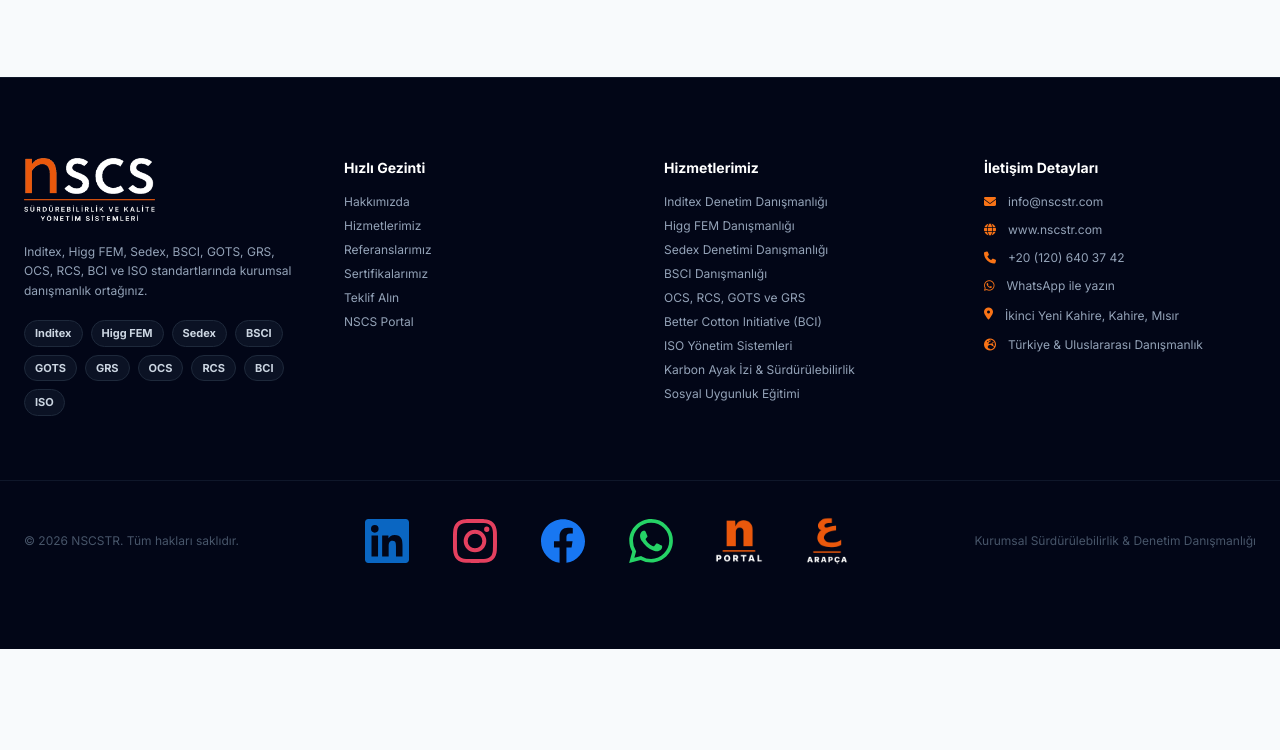
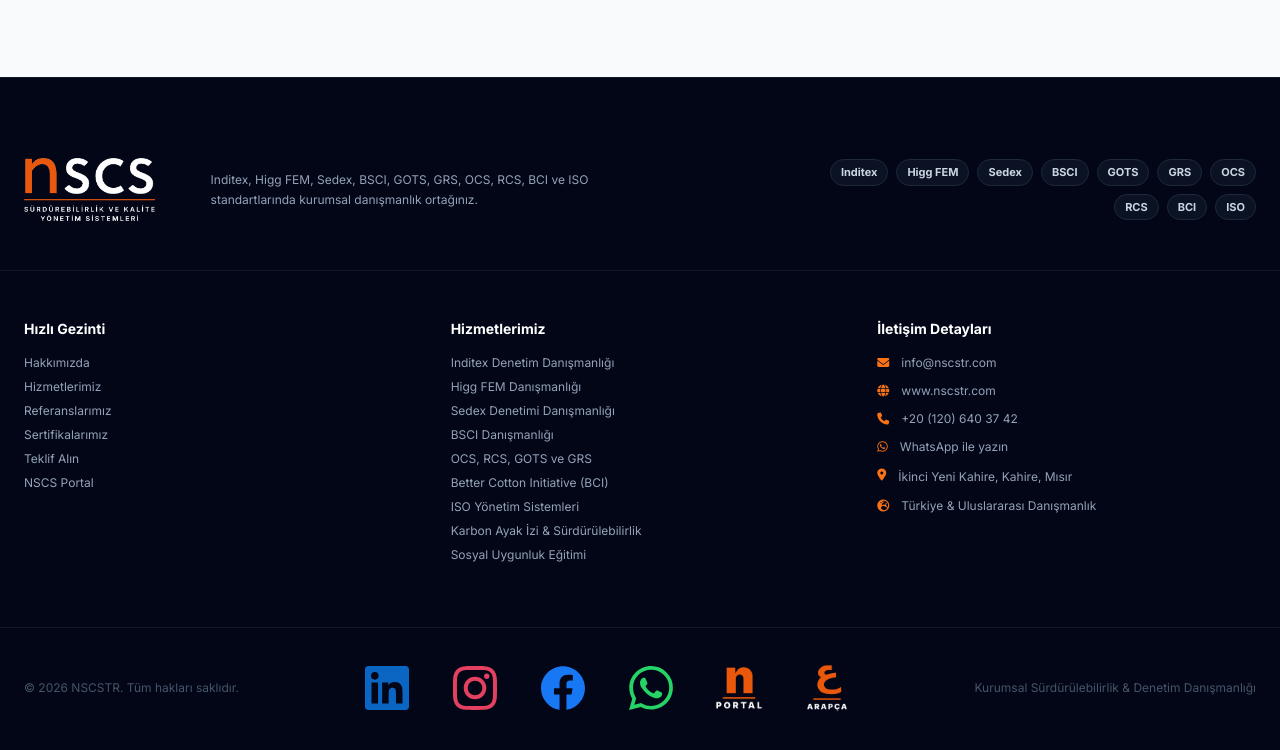
Before and after one commit to abdllhbydgn/nscstr, a plain HTML site: page index.html in a window 1280 px wide. Shown: the part 3709-4459 px from the top of the page. Before the commit the page ends 4358 px from the top, so only its background shows below. Drawn offline with nearby package versions, Linux system fonts and the light colour scheme.

Commit message:
Alt bilgi: 3 sıra (marka sırası, bağlantı sütunları, alt çubuk) — önizleme
Co-Authored-By: Claude Sonnet 5.5 <noreply@anthropic.com>
Claude-Session: https://claude.ai/code/session_01J6foNXTwf1dGzDjULYpfrk

```diff
--- a/index.html
+++ b/index.html
@@ -512,18 +512,16 @@
 
     <!-- Footer -->
     <footer id="iletisim" class="bg-slate-950 text-slate-400 py-20 border-t border-slate-900">
-        <div class="max-w-7xl mx-auto px-6 grid sm:grid-cols-2 lg:grid-cols-4 gap-12">
-            <div class="space-y-5">
-                <!-- Footer Logo Alanı -->
-                <a href="#" class="flex items-center gap-3">
+        <div class="max-w-7xl mx-auto px-6 pb-12 mb-12 border-b border-slate-900 flex flex-col lg:flex-row lg:items-center gap-8 lg:gap-14">
+            <a href="#" class="flex items-center gap-3">
                     <img src="nscs-logo-beyaz.png" alt="NSCSTR Logo" class="h-16 w-auto object-contain">
                 </a>
-                <p class="text-xs leading-relaxed text-slate-400" data-i18n="ftr_about">
+            <p class="text-xs leading-relaxed text-slate-400 lg:max-w-md" data-i18n="ftr_about">
                     Inditex, Higg FEM, Sedex, BSCI, GOTS, GRS, OCS, RCS, BCI ve ISO standartlarında kurumsal danışmanlık ortağınız.
                 </p>
-                <div class="flex flex-wrap gap-2"><span class="px-2.5 py-1 rounded-full border border-slate-800 bg-slate-900/70 text-[11px] font-bold text-slate-300">Inditex</span><span class="px-2.5 py-1 rounded-full border border-slate-800 bg-slate-900/70 text-[11px] font-bold text-slate-300">Higg FEM</span><span class="px-2.5 py-1 rounded-full border border-slate-800 bg-slate-900/70 text-[11px] font-bold text-slate-300">Sedex</span><span class="px-2.5 py-1 rounded-full border border-slate-800 bg-slate-900/70 text-[11px] font-bold text-slate-300">BSCI</span><span class="px-2.5 py-1 rounded-full border border-slate-800 bg-slate-900/70 text-[11px] font-bold text-slate-300">GOTS</span><span class="px-2.5 py-1 rounded-full border border-slate-800 bg-slate-900/70 text-[11px] font-bold text-slate-300">GRS</span><span class="px-2.5 py-1 rounded-full border border-slate-800 bg-slate-900/70 text-[11px] font-bold text-slate-300">OCS</span><span class="px-2.5 py-1 rounded-full border border-slate-800 bg-slate-900/70 text-[11px] font-bold text-slate-300">RCS</span><span class="px-2.5 py-1 rounded-full border border-slate-800 bg-slate-900/70 text-[11px] font-bold text-slate-300">BCI</span><span class="px-2.5 py-1 rounded-full border border-slate-800 bg-slate-900/70 text-[11px] font-bold text-slate-300">ISO</span></div>
-            </div>
-
+            <div class="flex flex-wrap gap-2 lg:ml-auto lg:max-w-md lg:justify-end"><span class="px-2.5 py-1 rounded-full border border-slate-800 bg-slate-900/70 text-[11px] font-bold text-slate-300">Inditex</span><span class="px-2.5 py-1 rounded-full border border-slate-800 bg-slate-900/70 text-[11px] font-bold text-slate-300">Higg FEM</span><span class="px-2.5 py-1 rounded-full border border-slate-800 bg-slate-900/70 text-[11px] font-bold text-slate-300">Sedex</span><span class="px-2.5 py-1 rounded-full border border-slate-800 bg-slate-900/70 text-[11px] font-bold text-slate-300">BSCI</span><span class="px-2.5 py-1 rounded-full border border-slate-800 bg-slate-900/70 text-[11px] font-bold text-slate-300">GOTS</span><span class="px-2.5 py-1 rounded-full border border-slate-800 bg-slate-900/70 text-[11px] font-bold text-slate-300">GRS</span><span class="px-2.5 py-1 rounded-full border border-slate-800 bg-slate-900/70 text-[11px] font-bold text-slate-300">OCS</span><span class="px-2.5 py-1 rounded-full border border-slate-800 bg-slate-900/70 text-[11px] font-bold text-slate-300">RCS</span><span class="px-2.5 py-1 rounded-full border border-slate-800 bg-slate-900/70 text-[11px] font-bold text-slate-300">BCI</span><span class="px-2.5 py-1 rounded-full border border-slate-800 bg-slate-900/70 text-[11px] font-bold text-slate-300">ISO</span></div>
+        </div>
+        <div class="max-w-7xl mx-auto px-6 grid sm:grid-cols-2 md:grid-cols-3 gap-12">
             <div>
                 <h4 class="text-white font-bold text-sm mb-4" data-i18n="ftr_quick">Hızlı Gezinti</h4>
                 <ul class="space-y-2 text-xs">
```
